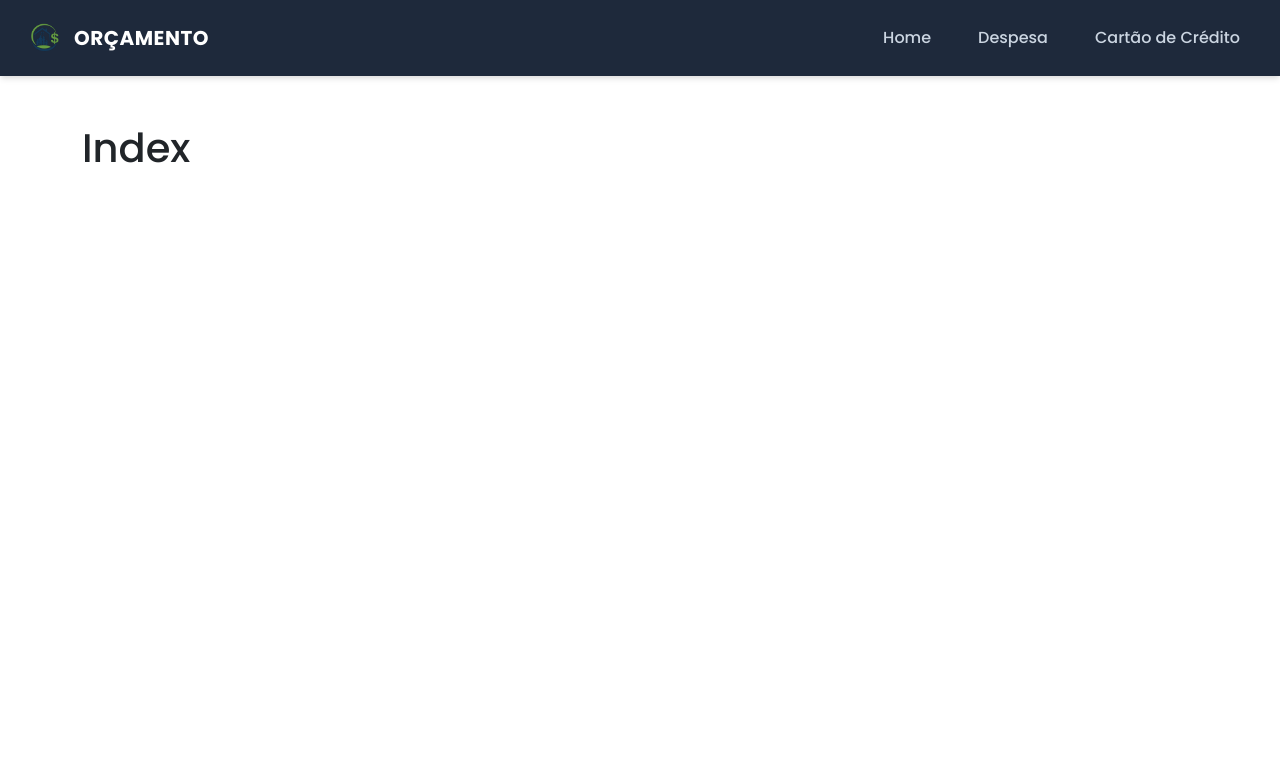
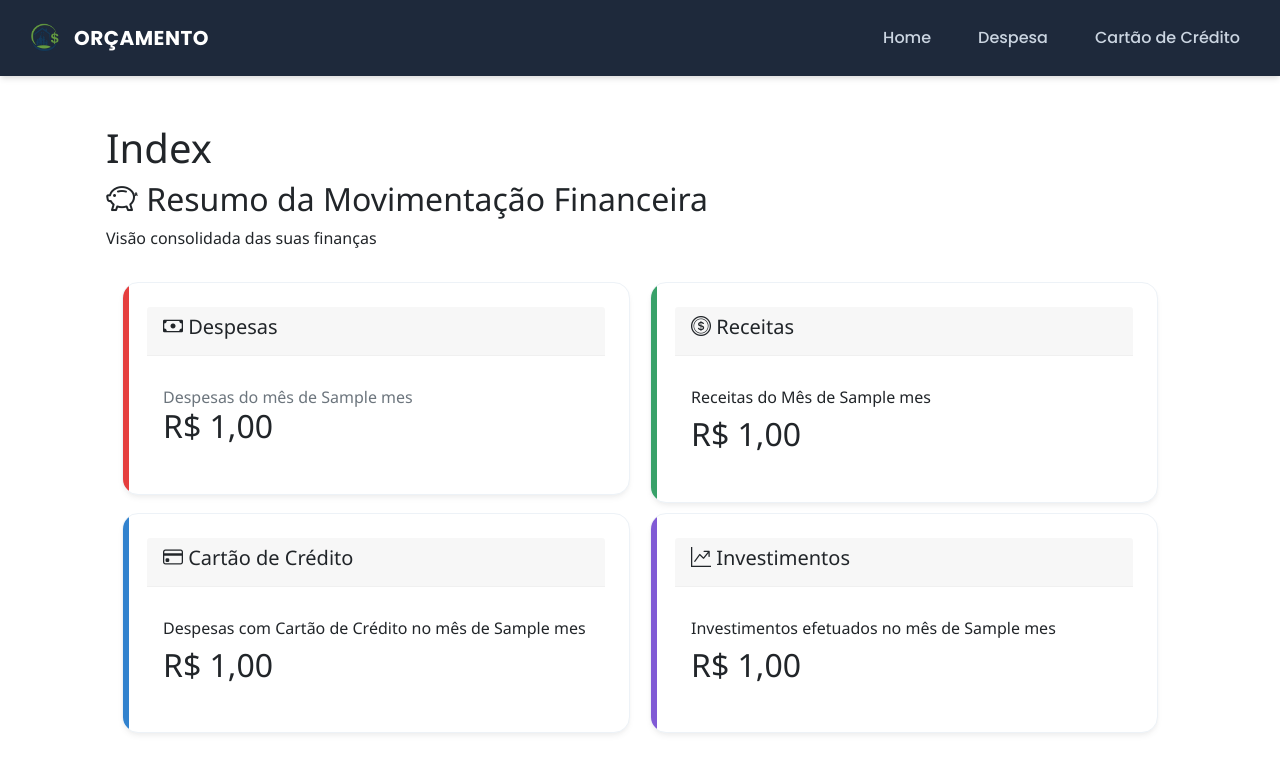
Before and after one commit to airton-izaki/orcamento-060826, a Django app: template app_home/templates/app_home/index.html in a window 1280 px wide. Shown: the top 773 px of the page. Run offline with Django 5.2, Linux system fonts and the light colour scheme; the template is opened without the code that fills it: most values are stand-ins (such as "Sample title", 1, 10 or a date in 2020); some libraries are stand-ins or nearby versions; some web fonts are replaced.

Commit message:
Alteração da página index

```diff
--- a/app_home/templates/app_home/index.html
+++ b/app_home/templates/app_home/index.html
@@ -8,4 +8,96 @@
 
 {% block content %}
     <h1>Index</h1>
+    <link rel = "stylesheet" href = "{% static 'style/index1.css'%}">
+
+    <!-------- Bloco de Títulos ------------>
+    <div class = "header">
+        <h2> <i class = "bi bi-piggy-bank"></i> Resumo da Movimentação Financeira    </h2>
+        <p class = "index-subtitle">Visão consolidada das suas finanças</p>
+    </div>
+
+    <div class = "container">
+        <!-------- Bloco de Cards - Primeira linha ------------>
+        <div class = "row">
+            <div class = "col-6">
+                <div class = "card">
+                    <div class = "card-header">
+                        <h5 class = "card-header-title">
+                            <span class = "icon-box icon-despesas">
+                                <i class = "bi bi-cash"></i>
+                            </span>
+                            Despesas
+                        </h5>
+                    </div>
+                    <div class="card-body">
+                        <div class = "card-top">
+                            <h6 class = "card-label text-muted mb-0">Despesas do mês de {{ mes }}</h6>
+                        </div>
+                        <h2 class = "card-value">R$ {{ total_despesas_filtradas|floatformat:2 }}</h2>
+                    </div>
+                </div>
+            </div>
+
+            <div class = "col-6">
+                <div class = "card">
+                    <div class = "card-header">
+                        <h5 class="card-header-title">
+                            <span class="icon-box icon-receitas">
+                                <i class="bi bi-coin"></i>
+                            </span>
+                            Receitas
+                        </h5>
+                    </div>
+                    <div class="card-body">
+                        <div class="card-top">
+                            <h6 class="card-label">Receitas do Mês de {{ mes }}</h6>
+                        </div>
+                        <h2 class="card-value">R$ {{ total_receitas_filtradas|floatformat:2 }}</h2>
+                    </div>
+                </div>
+            </div>
+
+        </div>
+
+        <!-------- Bloco de Cards - Segunda linha ------------>
+        <div class = "row">
+            <div class = "col-6">
+                <div class = "card">
+                    <div class = "card-header">
+                        <h5 class = "card-header-title">
+                            <span class = "icon-box icon-cartao">
+                                <i class="bi bi-credit-card"></i>
+                            </span>
+                            Cartão de Crédito
+                        </h5>
+                    </div>
+                    <div class="card-body">
+                        <div class = "card-top">
+                            <h6 class = "card-label">Despesas com Cartão de Crédito no mês de  {{ mes }}</h6>
+                        </div>
+                        <h2 class = "card-value">R$ {{ total_cartao_mes|floatformat:2 }}</h2>
+                    </div>
+                </div>
+            </div>
+
+            <div class = "col-6">
+                <div class = "card">
+                    <div class = "card-header">
+                        <h5 class="card-header-title">
+                            <span class="icon-box icon-investimentos">
+                                <i class="bi bi-graph-up-arrow"></i>
+                            </span>
+                            Investimentos
+                        </h5>
+                    </div>
+                    <div class = "card-body">
+                        <div class = "card-top">
+                            <h6 class = "card-label">Investimentos efetuados no mês de {{ mes }}</h6>
+                        </div>
+                        <h2 class = "card-value">R$ {{ total_despesas|floatformat:2 }}</h2>
+                    </div>
+                </div>
+            </div>
+        </div>
+    </div>
 {% endblock %}
--- /dev/null
+++ b/static/style/index1.css
@@ -0,0 +1,117 @@
+/* Resets básicos para os cards */
+:root {
+  --bg-card: #ffffff;
+  --text-main: #2d3748;
+  --text-muted: #718096;
+  --radius: 16px;
+  --transition: all 0.3s cubic-bezier(0.25, 0.8, 0.25, 1);
+
+  /* Cores temáticas para cada tipo de card */
+  --despesa-color: #e53e3e;
+  --receita-color: #38a169;
+  --investimento-color: #3182ce;
+  --cartao-color: #805ad5;
+}
+
+/* Configuração do Grid/Estrutura */
+.container {
+  max-width: 1100px;
+  margin: 2rem auto;
+  padding: 0 1rem;
+  font-family: 'Segoe UI', system-ui, -apple-system, sans-serif;
+}
+
+.row {
+  display: flex;
+  flex-wrap: wrap;
+  margin: -10px; /* Compensação do padding interno */
+}
+
+.col-6 {
+  flex: 0 0 50%;
+  max-width: 50%;
+  padding: 10px;
+  box-sizing: border-box;
+}
+
+/* Responsividade para telas menores (celulares) */
+@media (max-width: 768px) {
+  .col-6 {
+    flex: 0 0 100%;
+    max-width: 100%;
+  }
+}
+
+/* Estilização Principal do Card */
+.card {
+  background: var(--bg-card);
+  border-radius: var(--radius);
+  border: 1px solid #edf2f7;
+  padding: 1.5rem;
+  box-shadow: 0 4px 6px -1px rgba(0, 0, 0, 0.05), 0 2px 4px -1px rgba(0, 0, 0, 0.03);
+  transition: var(--transition);
+  position: relative;
+  overflow: hidden;
+}
+
+/* Efeito ao passar o mouse */
+.card:hover {
+  transform: translateY(-5px);
+  box-shadow: 0 12px 20px -5px rgba(0, 0, 0, 0.1), 0 8px 8px -5px rgba(0, 0, 0, 0.04);
+}
+
+/* Detalhe de borda lateral colorida */
+.card::before {
+  content: '';
+  position: absolute;
+  top: 0;
+  left: 0;
+  width: 6px;
+  height: 100%;
+  border-radius: var(--radius) 0 0 var(--radius);
+}
+
+/* Cabeçalho do Card */
+.card-header {
+  margin-bottom: 1rem;
+  padding-bottom: 0.5rem;
+  border-bottom: 1px solid #f0f0f0;
+}
+
+.card-header h3 {
+  margin: 0;
+  font-size: 1.1rem;
+  font-weight: 600;
+  color: var(--text-muted);
+  text-transform: uppercase;
+  letter-spacing: 0.5px;
+}
+
+/* Corpo do Card */
+.card-body h4 {
+  margin: 0 0 0.25rem 0;
+  font-size: 1.75rem;
+  font-weight: 700;
+  color: var(--text-main);
+}
+
+.card-body span {
+  font-size: 0.875rem;
+  color: var(--text-muted);
+  display: inline-block;
+}
+
+/* Personalização por Categoria (Utilizando seleção por conteúdo visual/ordem ou classes extras) */
+/* Dica: Adicione estas classes aos seus cards no HTML para aplicar as cores específicas */
+
+.card.despesa::before,
+.row:nth-child(1) .col-6:nth-child(1) .card::before { background-color: var(--despesa-color); }
+
+.card.receita::before,
+.row:nth-child(1) .col-6:nth-child(2) .card::before { background-color: var(--receita-color); }
+
+.card.investimento::before,
+.row:nth-child(2) .col-6:nth-child(1) .card::before { background-color: var(--investimento-color); }
+
+.card.cartao::before,
+.row:nth-child(2) .col-6:nth-child(2) .card::before { background-color: var(--cartao-color); }
```
Also changed, not shown: static/style/index.css (deleted).
